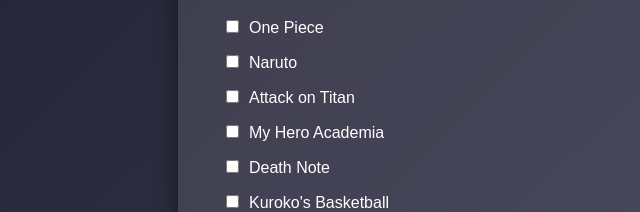
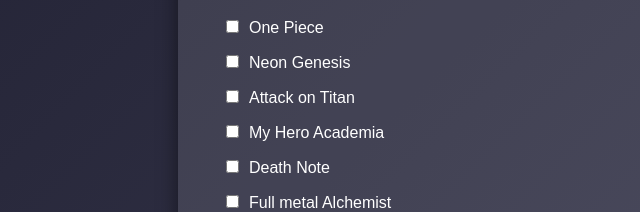
Before and after one commit to jrgcodee/233220828-Gutierrez, a plain HTML site: page SurveyForm/index.html in a window 1280 px wide. Shown: the part 588-800 px from the top of the page, 82-722 px from the left. Drawn offline with Linux system fonts and the light colour scheme.

Commit message:
fixed SurveyForm and added technical and product aswell as portfolio

```diff
--- a/SurveyForm/index.html
+++ b/SurveyForm/index.html
@@ -30,11 +30,11 @@
         <fieldset>
             <legend>What is your favorite anime?</legend>
             <label for="one_piece"><input type="checkbox" name="anime" id="one_piece" class="inline">One Piece</label>
-            <label for="naruto"><input type="checkbox" name="anime" id="naruto" class="inline">Naruto</label>
+            <label for="naruto"><input type="checkbox" name="anime" id="naruto" class="inline">Neon Genesis</label>
             <label for="attack_on_titan"><input type="checkbox" name="anime" id="attack_on_titan" class="inline">Attack on Titan</label>
             <label for="my_hero_academia"><input type="checkbox" name="anime" id="my_hero_academia" class="inline">My Hero Academia</label>
             <label for="death_note"><input type="checkbox" name="anime" id="death_note" class="inline">Death Note</label>
-            <label for="demon_slayer"><input type="checkbox" name="anime" id="demon_slayer" class="inline">Kuroko's Basketball</label>
+            <label for="demon_slayer"><input type="checkbox" name="anime" id="demon_slayer" class="inline">Full metal Alchemist</label>
         </fieldset>
 
         <fieldset>
```
